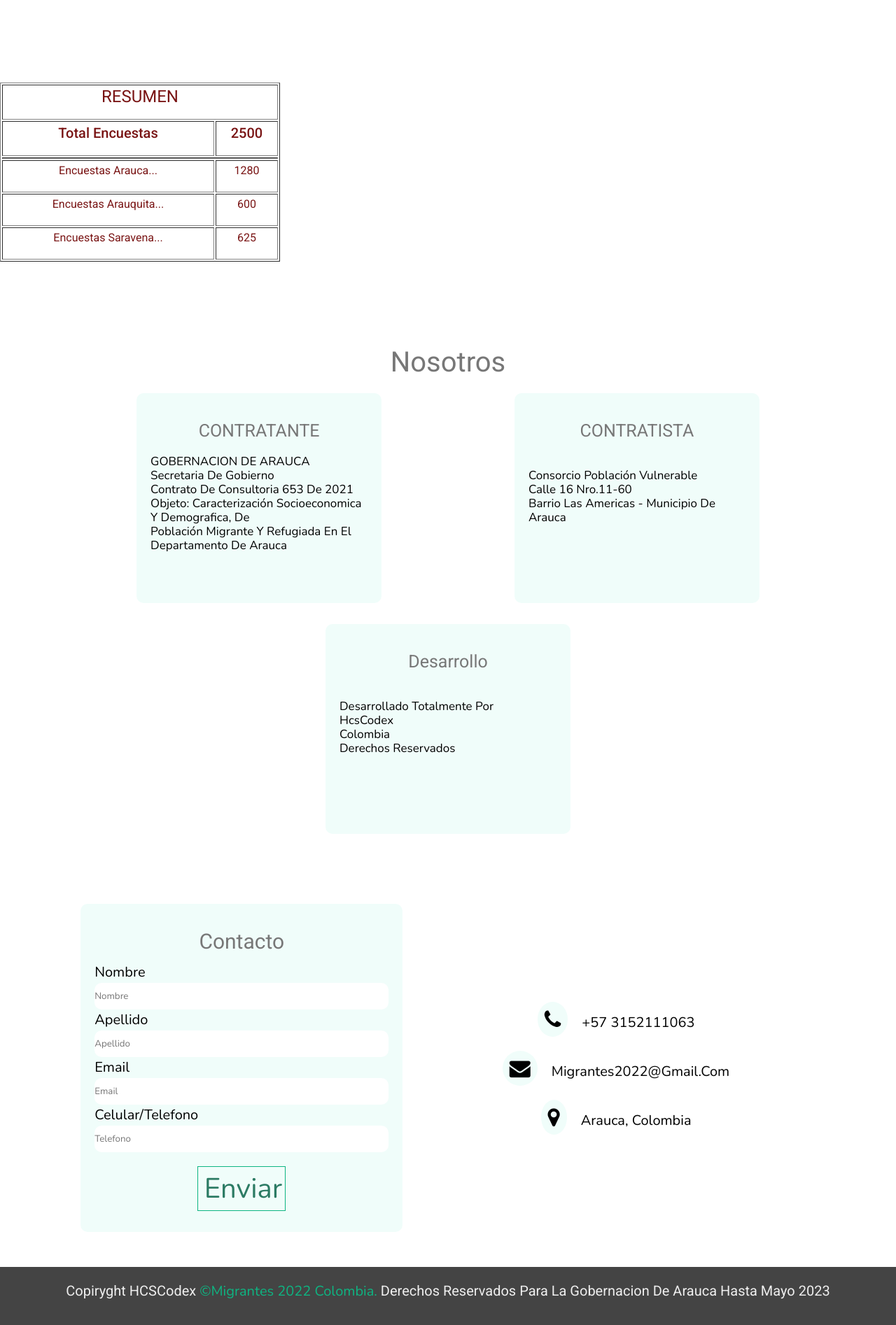
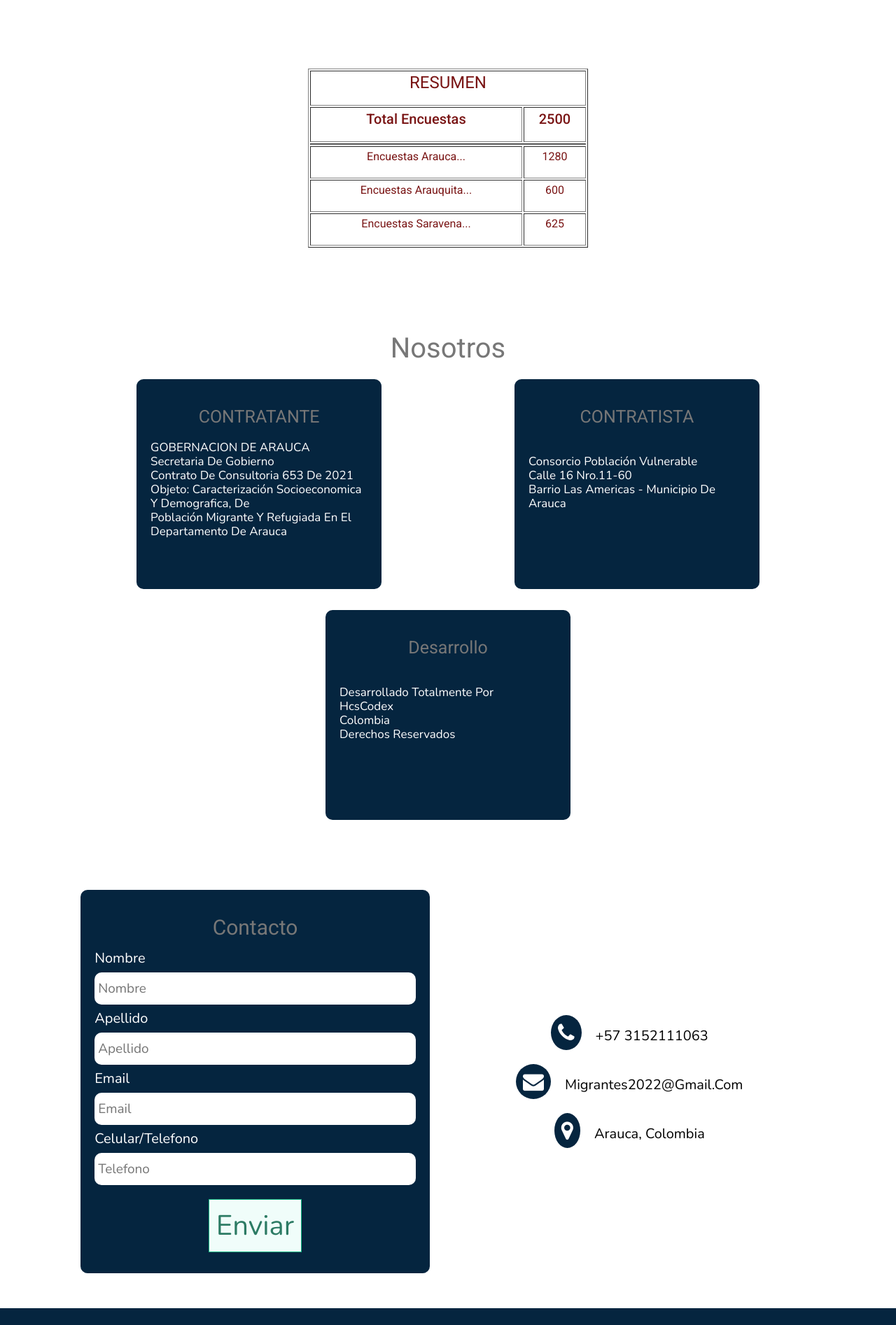
Before and after one commit to Christianlazo11/Frontend_Migrantes, an Angular app: page /#/inicio in a window 1280 px wide. Shown: the part 722-2616 px from the top of the page at 70% size. Built offline with nearby package versions, Linux system fonts and the light colour scheme; a web font is replaced by a local one.

Commit message:
Update Styles

```diff
--- a/src/app/services/person.service.ts
+++ b/src/app/services/person.service.ts
@@ -8,7 +8,8 @@ import { SecurityService } from "./security.service";
   providedIn: "root",
 })
 export class PersonService {
-  url = "https://api.migrantesarauca2022.com.co";
+  // url = "https://api.migrantesarauca2022.com.co";
+  url = "http://localhost:3000";
   token: String = "";
 
   constructor(
@@ -18,11 +19,11 @@ export class PersonService {
     this.token = this.serviceSecurity.GetToken();
   }
 
-  GetPeople(id:string): Observable<ModelPerson[]> {
-    return this.http.get<ModelPerson[]>(`${this.url}/personas?filter={"where":{"encuestaId":"${id}"}}`);
+  GetPeople(id: string): Observable<ModelPerson[]> {
+    return this.http.get<ModelPerson[]>(
+      `${this.url}/personas?filter={"where":{"encuestaId":"${id}"}}`
+    );
   }
-
-
 
   GetPeopleById(id: string): Observable<ModelPerson> {
     return this.http.get<ModelPerson>(`${this.url}/personas/${id}`);
--- a/src/app/services/user.service.ts
+++ b/src/app/services/user.service.ts
@@ -1,15 +1,15 @@
-import { HttpClient, HttpHeaders } from '@angular/common/http';
-import { Injectable } from '@angular/core';
-import { Observable } from 'rxjs/internal/Observable';
-import { ModelUser } from '../models/user.model';
-import { SecurityService } from './security.service';
+import { HttpClient, HttpHeaders } from "@angular/common/http";
+import { Injectable } from "@angular/core";
+import { Observable } from "rxjs/internal/Observable";
+import { ModelUser } from "../models/user.model";
+import { SecurityService } from "./security.service";
 
 @Injectable({
-  providedIn: 'root',
+  providedIn: "root",
 })
 export class UserService {
-  url = 'https://api.migrantesarauca2022.com.co';
-  token: string = '';
+  url = "http://localhost:3000";
+  token: string = "";
   constructor(
     private http: HttpClient,
     private securityService: SecurityService
--- a/src/app/templates/home/home.component.css
+++ b/src/app/templates/home/home.component.css
@@ -1,4 +1,11 @@
 .resumen {
+    width: 100%;
+    display: flex;
+    justify-content:center;
+    align-items: center;
+}
+
+.resumen__content {
     margin-top: 10rem;
     font-size: 4rem;
     text-align: center;
--- a/src/app/templates/home/home.component.html
+++ b/src/app/templates/home/home.component.html
@@ -27,49 +27,40 @@
       </div>   -->
 
       <div class="resumen">
-
-        <br/>
-
-        <table border="1" width= 400 height= 150 >
+        <div class="resumen__content">
+          <table border="1" width="400" height="150">
             <tr>
-            <td colspan="27"><h1 > RESUMEN </h1></td>
-
+              <td colspan="27"><h1>RESUMEN</h1></td>
             </tr>
             <tr>
+              <td colspan="11"><h2>Total Encuestas</h2></td>
 
-            <td colspan="11"> <h2>Total Encuestas </h2> </td>
-
-            <td colspan="4"><h2>{{total_encuestas}}</h2> </td>
-
+              <td colspan="4"><h2>{{total_encuestas}}</h2></td>
             </tr>
-            <tr >
+            <tr>
               <td colspan="15"></td>
             </tr>
 
-
             <tr>
-          <td colspan="11"><h3>Encuestas Arauca... </h3></td>
+              <td colspan="11"><h3>Encuestas Arauca...</h3></td>
               <td colspan="4"><h3>{{encuestas_Arauca}}</h3></td>
             </tr>
             <tr>
-          <td colspan="11"><h3>Encuestas Arauquita...</h3> </td>
+              <td colspan="11"><h3>Encuestas Arauquita...</h3></td>
               <td colspan="4"><h3>{{encuestas_Arauquita}}</h3></td>
             </tr>
             <tr>
-          <td colspan="11"><h3>Encuestas Saravena...</h3> </td>
+              <td colspan="11"><h3>Encuestas Saravena...</h3></td>
               <td colspan="4"><h3>{{encuestas_Saravena}}</h3></td>
             </tr>
-
-
-
           </table>
-
+        </div>
       </div>
 
-      <br/>
-      <br/>
-      <br/>
-      <br/>
+      <br />
+      <br />
+      <br />
+      <br />
     </div>
 
     <div class="swiper-pagination"></div>
@@ -84,29 +75,29 @@
     <div class="card">
       <h3>CONTRATANTE</h3>
       <p>
-        GOBERNACION DE ARAUCA <br/>
-        Secretaria de Gobierno<br/>
-        Contrato de Consultoria 653 de 2021<br/>
-        Objeto: Caracterización Socioeconomica y Demografica, de<br/>
-        población Migrante y refugiada en el departamento de Arauca<br/>
+        GOBERNACION DE ARAUCA <br />
+        Secretaria de Gobierno<br />
+        Contrato de Consultoria 653 de 2021<br />
+        Objeto: Caracterización Socioeconomica y Demografica, de<br />
+        población Migrante y refugiada en el departamento de Arauca<br />
       </p>
     </div>
     <div class="card">
       <h3>CONTRATISTA</h3>
       <p>
-        <br/>
-        Consorcio Población Vulnerable<br/>
-        Calle 16 Nro.11-60<br/>
-        Barrio Las Americas - Municipio de Arauca<br/>
-
+        <br />
+        Consorcio Población Vulnerable<br />
+        Calle 16 Nro.11-60<br />
+        Barrio Las Americas - Municipio de Arauca<br />
       </p>
     </div>
     <div class="card">
-      <h3>Desarrollo</h3><br/>
+      <h3>Desarrollo</h3>
+      <br />
       <p>
-        Desarrollado totalmente por <br/>
-        hcsCodex<br/>
-        Colombia<br/>
+        Desarrollado totalmente por <br />
+        hcsCodex<br />
+        Colombia<br />
         Derechos reservados
       </p>
     </div>
--- a/src/app/templates/navbar/navbar.component.html
+++ b/src/app/templates/navbar/navbar.component.html
@@ -1,26 +1,33 @@
 <header class="header">
   <a href="index.html" class="logo">
     <!-- <a><p>GOBERNACIÓN DE ARAUCA <br><br>Construyendo Futuro </p></a> -->
-    <img src="/assets/img/Gobernacion.jpg" alt="Italian Trulli" style="width: 25vw; min-width: 140px;">
+    <img
+      src="/assets/img/Gobernacion.jpg"
+      alt="Italian Trulli"
+      style="width: 25vw; min-width: 140px;"
+    />
   </a>
-
 
   <div (click)="responsiveNav()" id="menu-btn" class="fa fa-bars"></div>
 
   <nav class="navbar">
     <a routerLink="/inicio">Inicio</a>
     <a *ngIf="isLogin" routerLink="/encuesta/buscar-encuesta"
-      >Ingresar Encuesta</a>
-    <a *ngIf="isLogin && isAdmin == 'administrador'"
+      >Ingresar Encuesta</a
+    >
+    <a
+      *ngIf="isLogin && isAdmin == 'administrador'"
       routerLink="/administracion/lista-usuarios"
-      >Encuestadores</a>
-    <!-- <a *ngIf="isLogin" routerLink="/administracion/lista-personas">Personas</a> -->
+      >Encuestadores</a
+    >
+    <a *ngIf="isLogin" routerLink="/administracion/lista-personas">Personas</a>
     <a (click)="buttonClick('about')">Nosotros</a>
     <a (click)="buttonClick('contact')">Contacto</a>
     <a *ngIf="!isLogin" routerLink="/seguridad/identificar"
       ><i class="fa fa-user"></i
     ></a>
     <a *ngIf="isLogin" routerLink="/seguridad/cerrar-sesion"
-      ><i class="fa fa-times"></i></a>
+      ><i class="fa fa-times"></i
+    ></a>
   </nav>
 </header>
--- a/src/styles.css
+++ b/src/styles.css
@@ -2,6 +2,10 @@
 /* You can add global styles to this file, and also import other style files */
 @import url("https://fonts.googleapis.com/css2?family=Fuzzy+Bubbles&family=Nunito:wght@200;300;400;600&family=Raleway:wght@100;300;400;500;600&display=swap");
 @import '~font-awesome/css/font-awesome.css';
+
+:root {
+  --color__primary: rgb(5, 37, 63);
+}
 * {
   font-family: "Nunito", sans-serif;
   margin: 0;
@@ -26,7 +30,7 @@ html::-webkit-scrollbar-track {
   background: transparent;
 }
 html::-webkit-scrollbar-thumb {
-  background: #0eb582;
+  background: var(--color__primary);
 }
 
 section {
@@ -36,7 +40,7 @@ section {
 .btn {
   display: inline-block;
   margin-top: 1rem;
-  padding: 1% 1% 1% 2%;
+  padding: 1rem 1rem;
   /*padding: 1rem 3rem;*/
   font-size: 4rem;
   border: 0.1rem solid #0eb582;
@@ -62,7 +66,7 @@ section {
   justify-content: space-between;
   padding: 1rem 5%;
   z-index: 10000;
-  background: rgb(5, 37, 63);
+  background: var(--color__primary);
 }
 .header .logo {
   font-weight:bold;
@@ -167,7 +171,7 @@ section {
   padding: 2rem;
   height: 30rem;
   width: 35rem;
-  background-color: #f0fdfa;
+  background-color: var(--color__primary);
   border-radius: 1rem;
 }
 .about .card h3 {
@@ -176,10 +180,7 @@ section {
 }
 .about .card p {
   font-size: 1.7rem;
-}
-.about .card:hover {
-  background-color: #444;
-  color: #fff;
+  color: white;
 }
 .about .card:hover h3 {
   color: #0eb582;
@@ -203,8 +204,9 @@ section {
   font-size: 3rem;
   padding: 1rem;
   border-radius: 50%;
-  background: #f0fdfa;
+  background: var(--color__primary);
   margin-right: 2rem;
+  color: white;
 }
 .contact .icons .icons-content i:hover {
   background: #0eb582;
@@ -213,7 +215,7 @@ section {
   font-size: 2rem;
 }
 .contact .form {
-  background: #f0fdfa;
+  background: var(--color__primary);
   padding: 2rem;
   border-radius: 1rem;
   flex: 1 1 auto;
@@ -224,16 +226,21 @@ section {
   color: #777;
   margin: 2rem 0 2rem 0;
 }
+.contact .form h3:hover {
+  color: #0eb582;
+}
 .contact .form label {
   font-size: 2rem;
   display: block;
-  margin: 0.5rem 0 0.5rem 0;
+  margin: 1rem 0 1rem 0;
+  color: white;
 }
 .contact .form input {
   border: none;
   border-radius: 1rem;
-  padding: 1rem 0 1rem 0;
+  padding: 1rem 0.5rem 1rem 0.5rem;
   width: 100%;
+  font-size: 1.9rem;
 }
 .contact .form .btn-content {
   display: flex;
@@ -243,7 +250,7 @@ section {
 }
 
 .footer {
-  background: #444;
+  background: var(--color__primary);
   padding: 2rem;
 }
 .footer h3 {
@@ -259,6 +266,7 @@ section {
 /*login Styles*/
 /*******************************/
 .login {
+  margin-top: 10rem;
   height: 92vh;
   display: flex;
   justify-content: center;
@@ -271,7 +279,7 @@ section {
   border-radius: 1rem;
   padding: 1.5rem;
   font-size: 1.8rem;
-  background: #f0fdfa;
+  background: var(--color__primary);
   color: #0eb582;
 }
 .login .card-login i {
@@ -287,6 +295,7 @@ section {
 .login .card-login label,
 .login .card-login input {
   display: block;
+  margin: 1.5rem 0;
 }
 .login .card-login label {
   margin: 0.5rem 0 0.5rem 0;
@@ -297,6 +306,7 @@ section {
   border-radius: 1rem;
   border: none;
   padding: 1rem 0.5rem 1rem 0.5rem;
+  font-size:1.7rem;
 }
 .login .card-login .login-btn {
   text-align: center;
@@ -500,7 +510,7 @@ section {
     top: 99%;
     left: 0;
     right: 0;
-    background: #444;
+    background: var(--color__primary);
     clip-path: polygon(0 0, 100% 0, 100% 0, 0 0);
   }
   .header .navbar.active {
```
Also changed, not shown: src/app/services/security.service.ts (+14 -14 lines), src/app/services/survey.service.ts (+58 -54 lines), 1 other file (tests, documents, lock files or other folders). Lines whose indentation alone changed are shown as unchanged.
